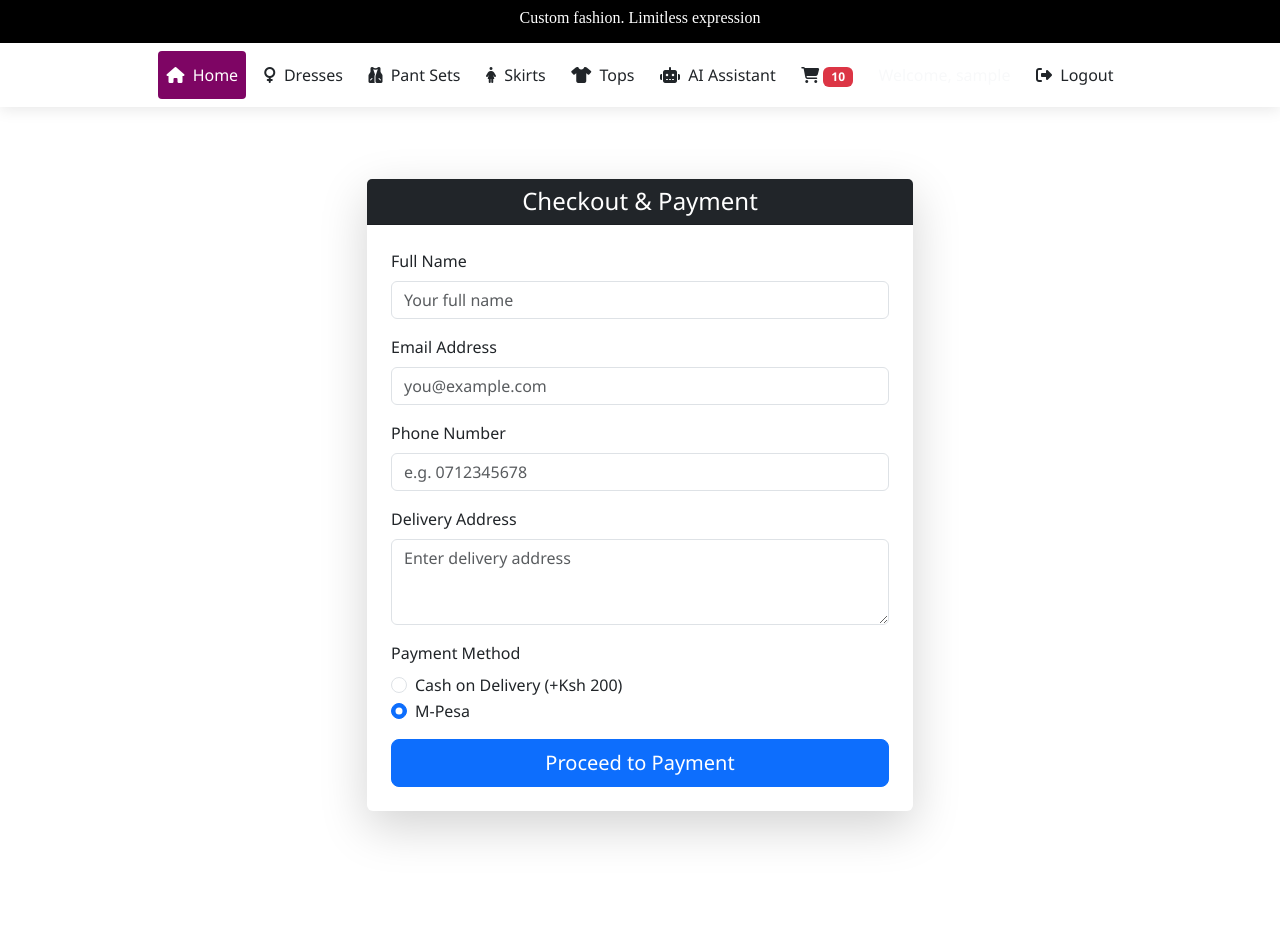
After one commit to Ghalib92/Atelier-Online-Fashion-Store, a Django app: page /checkout/ in a window 1280 px wide. The commit adds this page. Run offline with Django 5.2, Linux system fonts and the light colour scheme; a user stored in the database is signed in; tables that the repository leaves empty hold one stand-in row (values such as "Sample post").

Commit message:
cart and cod implemented

```diff
--- a/Atelier_Fashion/pages/models.py
+++ b/Atelier_Fashion/pages/models.py
@@ -134,3 +134,23 @@ class CartItem(models.Model):
 
     def __str__(self):
         return f"{self.quantity} x {self.product.name}"
+
+
+
+class Order(models.Model):
+    PAYMENT_CHOICES = [
+        ('mpesa', 'M-Pesa'),
+        ('cod', 'Cash on Delivery'),
+    ]
+    user = models.ForeignKey(User, on_delete=models.CASCADE)
+    full_name = models.CharField(max_length=100)
+    email = models.EmailField()
+    phone = models.CharField(max_length=15)
+    address = models.TextField()
+    payment_method = models.CharField(max_length=10, choices=PAYMENT_CHOICES)
+    total_amount = models.DecimalField(max_digits=10, decimal_places=2)
+    paid = models.BooleanField(default=False)
+    created_at = models.DateTimeField(auto_now_add=True)
+
+    def __str__(self):
+        return f"Order #{self.id} by {self.user.username}"
--- a/Atelier_Fashion/pages/templates/cart.html
+++ b/Atelier_Fashion/pages/templates/cart.html
@@ -69,7 +69,7 @@
       <a href="{% url 'home' %}" class="continue-btn">
         <i class="fas fa-arrow-left"></i> Continue Shopping
       </a>
-      <a href="{% url 'payment_page' %}" class="btn btn-success">
+      <a href="{% url 'checkout' %}" class="btn btn-success">
            Proceed to Checkout
        </a>
     </div>
--- /dev/null
+++ b/Atelier_Fashion/pages/templates/checkout.html
@@ -0,0 +1,69 @@
+{% extends 'base.html' %}
+{% load static %}
+
+{% block content %}
+<div class="container py-5">
+  <div class="row justify-content-center">
+    <div class="col-md-8 col-lg-6">
+      <div class="card shadow-lg border-0">
+        <div class="card-header bg-dark text-white text-center">
+          <h4 class="mb-0">Checkout & Payment</h4>
+        </div>
+        <div class="card-body p-4">
+          <form method="post" novalidate>
+            {% csrf_token %}
+
+            <div class="mb-3">
+              <label for="full_name" class="form-label">Full Name</label>
+              <input type="text" class="form-control" name="full_name" id="full_name" placeholder="Your full name" required>
+            </div>
+
+            <div class="mb-3">
+              <label for="email" class="form-label">Email Address</label>
+              <input type="email" class="form-control" name="email" id="email" placeholder="you@example.com" required>
+            </div>
+
+            <div class="mb-3">
+              <label for="phone" class="form-label">Phone Number</label>
+              <input type="text" class="form-control" name="phone" id="phone" placeholder="e.g. 0712345678" required>
+            </div>
+
+            <div class="mb-3">
+              <label for="address" class="form-label">Delivery Address</label>
+              <textarea class="form-control" name="address" id="address" rows="3" placeholder="Enter delivery address" required></textarea>
+            </div>
+
+            <div class="mb-3">
+              <label class="form-label">Payment Method</label>
+              <div class="form-check">
+                <input class="form-check-input" type="radio" name="payment_method" id="cod" value="cod">
+                <label class="form-check-label" for="cod">
+                  Cash on Delivery (+Ksh 200)
+                </label>
+              </div>
+              <div class="form-check">
+                <input class="form-check-input" type="radio" name="payment_method" id="mpesa" value="mpesa" checked>
+                <label class="form-check-label" for="mpesa">
+                  M-Pesa
+                </label>
+              </div>
+            </div>
+
+            <div class="d-grid">
+              <button type="submit" class="btn btn-primary btn-lg">
+                Proceed to Payment
+              </button>
+            </div>
+          </form>
+        </div>
+      </div>
+
+      {% if message %}
+        <div class="alert alert-info mt-4 text-center">
+          {{ message }}
+        </div>
+      {% endif %}
+    </div>
+  </div>
+</div>
+{% endblock %}
--- a/Atelier_Fashion/pages/urls.py
+++ b/Atelier_Fashion/pages/urls.py
@@ -12,6 +12,7 @@ path('cart/', views.view_cart, name='view_cart'),
 path('cart/update/', views.update_cart_quantity, name='update_cart_quantity'),
 path('cart/remove/', views.remove_cart_item, name='remove_cart_item'),
 path('search/', views.product_search, name='product_search'),
+path('checkout/', views.checkout_view, name='checkout'),
 
 
 ]
--- a/Atelier_Fashion/pages/views.py
+++ b/Atelier_Fashion/pages/views.py
@@ -85,6 +85,10 @@ from django.views.decorators.http import require_POST
 from django.contrib.auth.decorators import login_required
 from .models import Cart, CartItem, ProductCategory
 from django.db.models import Sum
+
+
+
+
 
 @login_required
 def add_to_cart(request, product_id):
@@ -176,3 +180,60 @@ def product_search(request):
         'query': query,
         'results': results
     })
+
+from django.shortcuts import render, redirect
+from django.contrib.auth.decorators import login_required
+from django.core.mail import send_mail
+from .models import Order, Cart
+from django.conf import settings
+
+@login_required
+def checkout_view(request):
+    cart = Cart.objects.filter(user=request.user).first()
+    if not cart or cart.items.count() == 0:
+        return render(request, 'checkout.html', {'error': 'Cart is empty'})
+
+    total = cart.total_price
+
+    if request.method == 'POST':
+        full_name = request.POST['full_name']
+        email = request.POST['email']
+        phone = request.POST['phone']
+        address = request.POST['address']
+        payment_method = request.POST['payment_method']
+
+        if payment_method == 'cod':
+            total += 200
+
+            order = Order.objects.create(
+                user=request.user,
+                full_name=full_name,
+                email=email,
+                phone=phone,
+                address=address,
+                payment_method='cod',
+                total_amount=total,
+                paid=False
+            )
+
+            send_mail(
+                'Order Confirmation',
+                f'Thank you {full_name}, your order has been received. Delivery to:\n{address}\nAmount: Ksh.{total}',
+                settings.DEFAULT_FROM_EMAIL,
+                [email],
+                fail_silently=False
+            )
+
+            return render(request, 'order_success.html', {'order': order})
+
+        elif payment_method == 'mpesa':
+            request.session['checkout_data'] = {
+                'full_name': full_name,
+                'email': email,
+                'phone': phone,
+                'address': address,
+                'total': str(total)
+            }
+            return redirect('payment_page')
+
+    return render(request, 'checkout.html', {'total': total})
--- a/Atelier_Fashion/payments/models.py
+++ b/Atelier_Fashion/payments/models.py
@@ -1,10 +1,16 @@
 from django.db import models
 from django.contrib.auth.models import User
+from pages.models import Order
 
 class PaymentTransaction(models.Model):
+    order = models.ForeignKey(Order, on_delete=models.CASCADE, null=True)
     user = models.ForeignKey(User, on_delete=models.CASCADE)
     phone = models.CharField(max_length=15)
     amount = models.DecimalField(max_digits=10, decimal_places=2)
     checkout_request_id = models.CharField(max_length=100)
     status = models.CharField(max_length=20, default='Pending')
     paid_at = models.DateTimeField(null=True, blank=True)
+
+
+    def __str__(self):
+        return f"{self.user.username} - {self.amount} [{self.status}]"
--- /dev/null
+++ b/Atelier_Fashion/payments/templates/order_success.html
@@ -0,0 +1,6 @@
+<h2>Order Successful</h2>
+<p>Thank you {{ order.full_name }}!</p>
+<p>Order Total: Ksh.{{ order.total_amount }}</p>
+<p>Delivery Address: {{ order.address }}</p>
+<p>We will contact you shortly to confirm your order.</p>
+<p>Order ID: {{ order.id }}</p>
--- a/Atelier_Fashion/payments/templates/pay.html
+++ b/Atelier_Fashion/payments/templates/pay.html
@@ -95,7 +95,7 @@
   <h2>Checkout</h2>
   <p>Total Amount: <strong>Ksh {{ total }}</strong></p>
 
-  <form method="post" action="{% url 'initiate_payment' %}" id="payment-form">
+  <form method="post" action="{% url 'payment_page' %}" id="payment-form">
     {% csrf_token %}
     <label for="phone">Enter M-Pesa Phone Number:</label><br>
     <input type="text" name="phone" id="phone" placeholder="e.g. 2547XXXXXXXX" required>
--- a/Atelier_Fashion/payments/urls.py
+++ b/Atelier_Fashion/payments/urls.py
@@ -3,7 +3,7 @@ from . import views
 
 urlpatterns = [
     path('pay/', views.payment_page, name='payment_page'),
-    path('initiate-payment/', views.initiate_payment, name='initiate_payment'),
+
     path('mpesa/callback/', views.mpesa_callback, name='mpesa_callback'),
     path('payment-success/', views.payment_success, name='payment_success'),
 ]
```
Also changed, not shown: Atelier_Fashion/Atelier_Fashion/settings.py (+9 -1 lines), Atelier_Fashion/payments/mpesa.py (+66 -27 lines), Atelier_Fashion/payments/views.py (+20 -19 lines), Atelier_Fashion/pages/migrations/0008_order.py (added), Atelier_Fashion/payments/migrations/0002_paymenttransaction_order.py (added).
